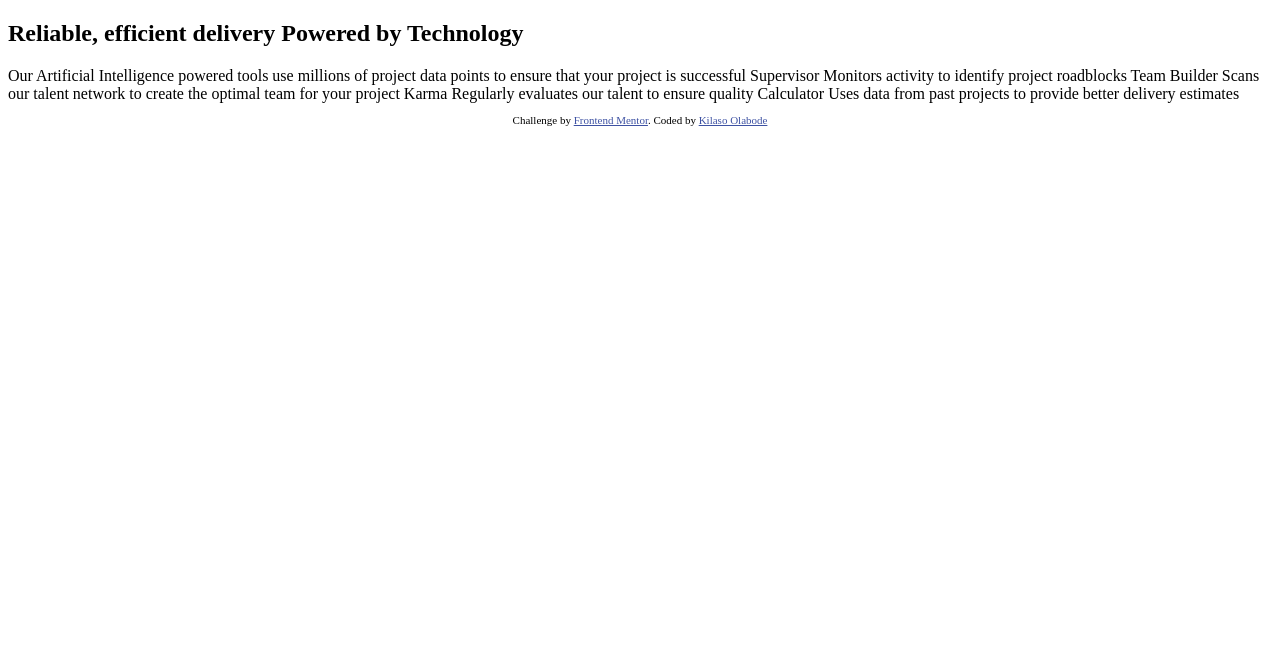
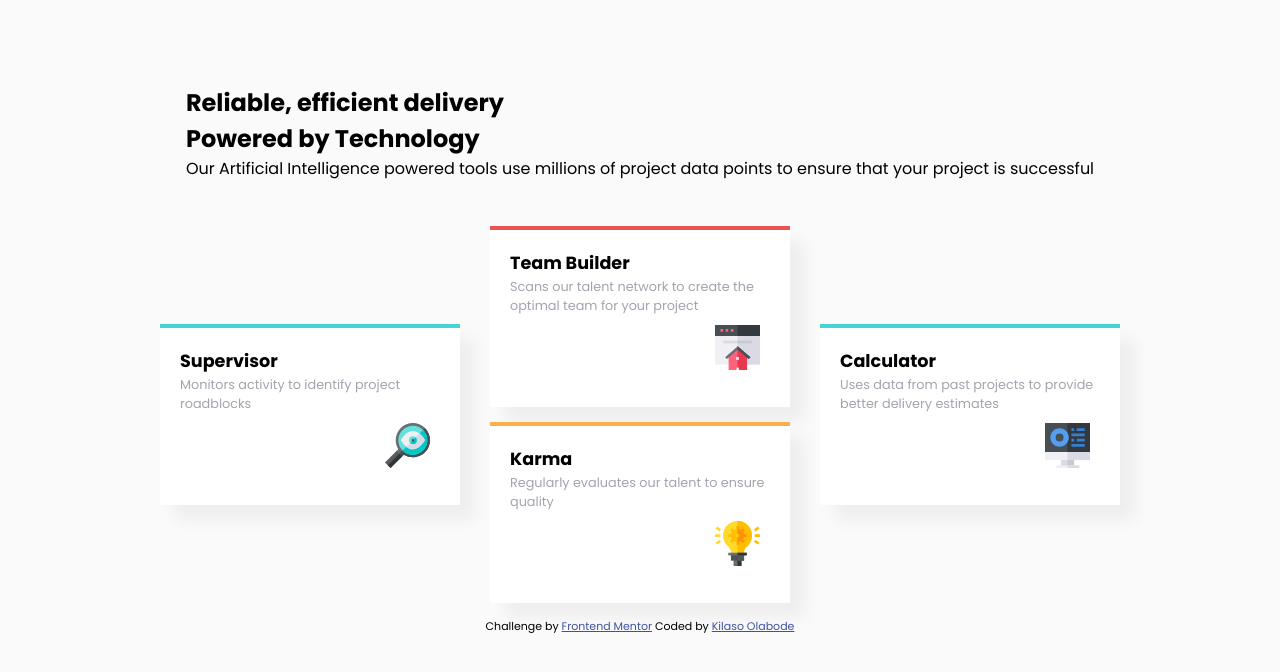
Before and after one commit to Great-kiola/Four-card-feature-section-fem, a plain HTML site: page index.html in a window 1280 px wide. Drawn offline with Linux system fonts and the light colour scheme.

Commit message:
Made changes to the html and css files

```diff
--- a/index.html
+++ b/index.html
@@ -15,65 +15,68 @@
 
     <div class="textDiv">
       <h1>
-        <span> Reliable, efficient delivery </span>
-        Powered by Technology
+        Reliable, efficient delivery <br>
+        <span> Powered by Technology </span>
       </h1>
+
+      <p>  Our Artificial Intelligence powered tools use millions of project data points
+        to ensure that your project is successful
+      </p>
     </div>
 
     <div class="cardsDiv">
 
       <div class="cardBox1">
         <div class="superCard">
+          <h1>Supervisor</h1>
+          <p>Monitors activity to identify project roadblocks</p>
+
+          <div class="iconDiv"><img src="./images/icon-supervisor.svg" alt="Supervisor icon"></div>
 
         </div>
       </div>
 
       <div class="cardBox2">
-        <div class="teamCard">
+        <div class="teamCard cardBox1">
+          <h1>  Team Builder </h1>
+          <p>Scans our talent network to create the optimal team for your project</p>
+
+          <div class="iconDiv"><img src="./images/icon-team-builder.svg" alt="Supervisor icon"></div>
 
         </div>
 
-        <div class="kamaCard">
 
+        <div class="kamaCard cardBox1">
+          <h1>Karma</h1>
+          <p>Regularly evaluates our talent to ensure quality</p>
+
+          <div class="iconDiv"><img src="./images/icon-karma.svg" alt="Supervisor icon"></div>
         </div>
 
       </div>
 
       <div class="cardBox3">
-        <div class="calcCard">
+        <div class="calcCard cardBox1">
+          <h1>Calculator</h1>
+          <p>  Uses data from past projects to provide better delivery estimates</p>
+
+          <div class="iconDiv"><img src="./images/icon-calculator.svg" alt="Supervisor icon"></div>
 
         </div>
       </div>
 
+    </div>
 
-
-    </div>
+    <footer>
+      <p class="attribution">
+        Challenge by <a href="https://www.frontendmentor.io?ref=challenge" target="_blank">Frontend Mentor</a>
+        Coded by <a href="https://www.frontendmentor.io/profile/Great-kiola">Kilaso Olabode</a>
+      </p>
+    </footer>
 
   </section>
 
 
 
-  Our Artificial Intelligence powered tools use millions of project data points
-  to ensure that your project is successful
-
-  Supervisor
-  Monitors activity to identify project roadblocks
-
-  Team Builder
-  Scans our talent network to create the optimal team for your project
-
-  Karma
-  Regularly evaluates our talent to ensure quality
-
-  Calculator
-  Uses data from past projects to provide better delivery estimates
-
-
-  <footer>
-    <p class="attribution">
-      Challenge by <a href="https://www.frontendmentor.io?ref=challenge" target="_blank">Frontend Mentor</a>.
-      Coded by <a href="https://www.frontendmentor.io/profile/Great-kiola">Kilaso Olabode</a>
-    </p>
-  </footer>
 </body>
 </html>
--- a/style.css
+++ b/style.css
@@ -1,3 +1,69 @@
+@import url('https://fonts.googleapis.com/css2?family=Poppins:wght@400;500;600;700&display=swap');
+
+*{
+  margin: 0;
+  padding: 0;
+  box-sizing: border-box;
+  font-family: 'Poppins', sans-serif;
+}
+
+body {
+  min-height: 100vh;
+  line-height: 1.5;
+  background: var(--VeryLightGray);
+
+}
+
+section {
+  min-height: 90vh;
+  display: flex;
+  align-items: center;
+  justify-content: center;
+  flex-direction: column;
+}
+
+.cardsDiv{
+  margin-top: 30px;
+  display: flex;
+  align-items: center;
+  justify-content: center;
+}
+
+.cardsDiv h1{
+  font-size: 1.1rem;
+}
+
+.cardsDiv p{
+  font-size: .8rem;
+  color: var(--GrayishBlue);
+}
+
+.cardBox1 {
+  padding: 20px;
+  border-top: 4px solid var(--Cyan);
+  width: 300px;
+  background: #fff;
+  box-shadow: 15px 15px 15px rgb(0, 0, 0, 0.05) ;
+  margin: 15px;
+}
+
+.teamCard{
+  border-top: 4px solid var(--Red);
+}
+
+.kamaCard{
+  border-top: 4px solid var(--Orange);
+}
+
+.iconDiv{
+  text-align: right;
+}
+
+img{
+  margin: 10px;
+  width: 45px;
+}
+
 .attribution {
   font-size: 11px;
   text-align: center;
@@ -5,3 +71,16 @@
 .attribution a {
   color: hsl(228, 45%, 44%);
 }
+
+
+:root{
+  --Red: hsl(0, 78%, 62%);
+  --Cyan: hsl(180, 62%, 55%);
+  --Orange: hsl(34, 97%, 64%);
+  --Blue: hsl(212, 86%, 64%);
+
+  /* Neutral */
+  --VeryDarkBlue: hsl(234, 12%, 34%);
+  --GrayishBlue: hsl(229, 6%, 66%);
+  --VeryLightGray: hsl(0, 0%, 98%);
+}
```
